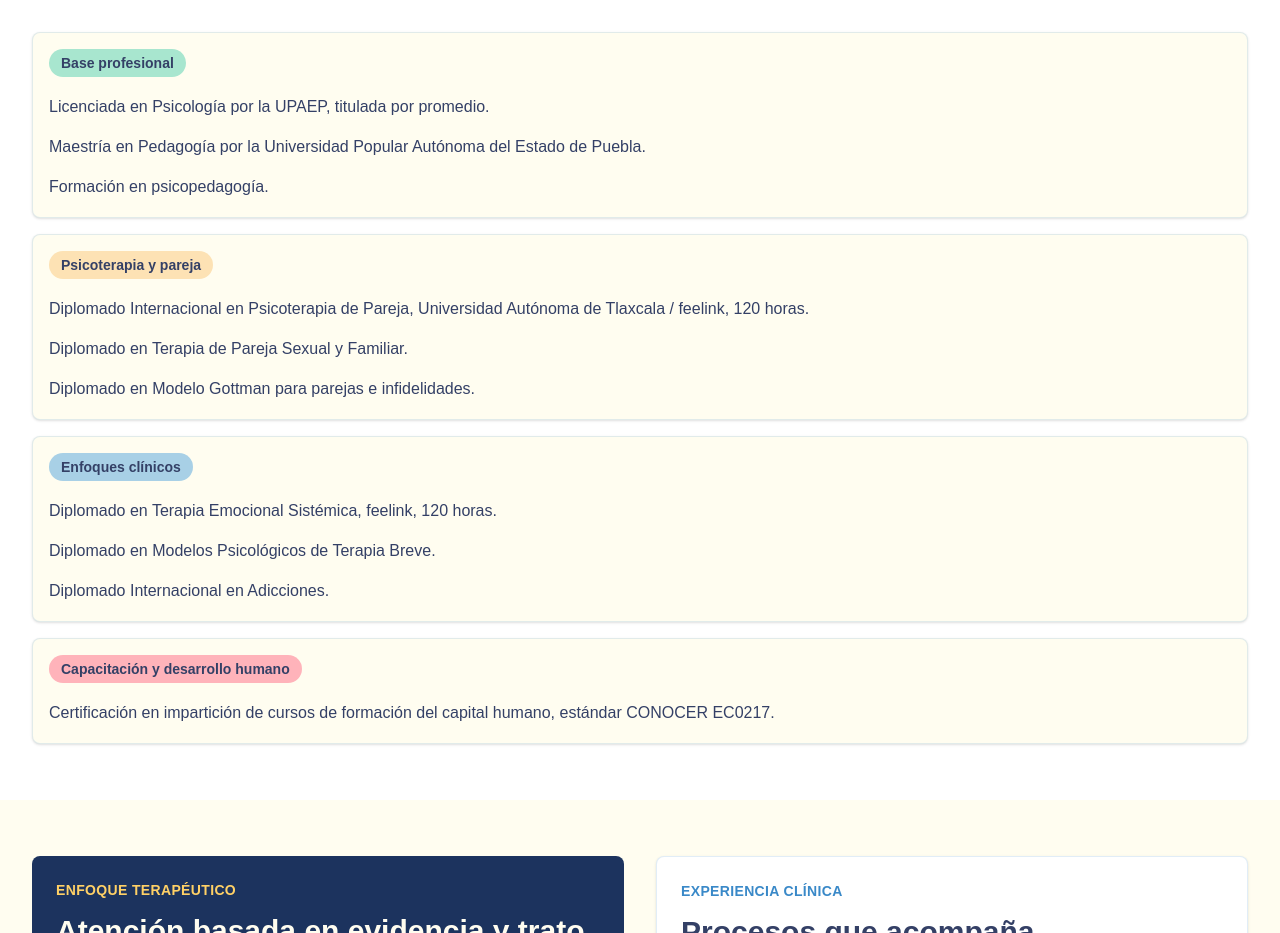
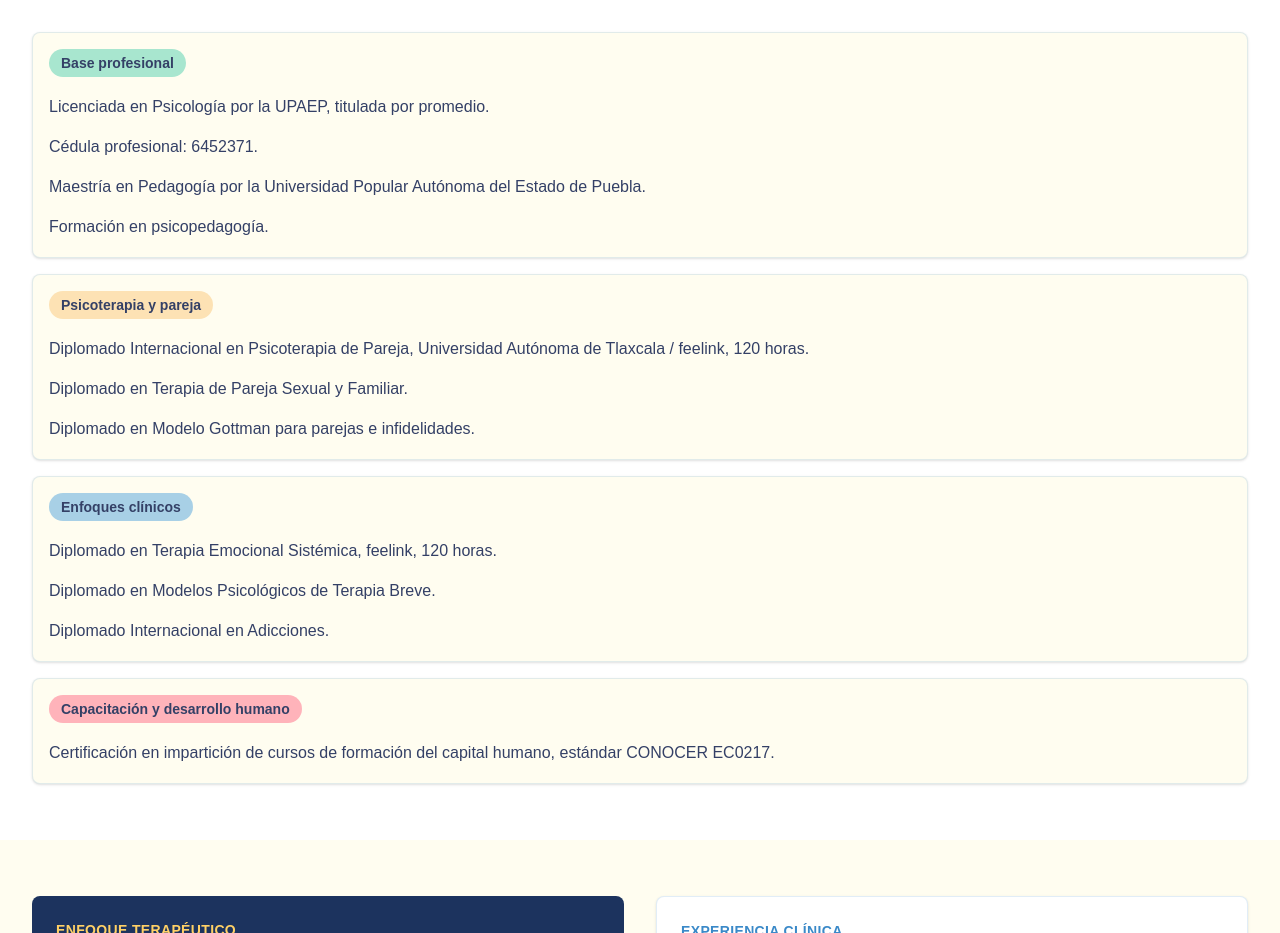
Before and after one commit to gerard-11/consultoria-dih, a Next.js app: page /sobre-mi in a window 1280 px wide. Shown: the part 960-1893 px from the top of the page. Built offline with nearby package versions, Linux system fonts and the light colour scheme.

Commit message:
Add professional license and improve LCP image loading

```diff
--- a/app/page.tsx
+++ b/app/page.tsx
@@ -8,6 +8,7 @@ import { servicePages } from "./servicios/services";
 const featuredServices = servicePages;
 
 const trustItems = [
+  "Cédula profesional 6452371",
   "Más de 15 años de experiencia profesional",
   "Terapia presencial en San Andrés Cholula y atención en línea",
   "Enfoque humano, ético, confidencial e inclusivo",
@@ -49,7 +50,7 @@ export default function Home() {
               width={360}
               height={185}
               className="mx-auto h-auto w-full max-w-sm"
-              priority
+              sizes="(min-width: 1024px) 360px, 80vw"
             />
             <dl className="mt-8 grid gap-4 text-sm sm:grid-cols-2">
               <div className="rounded-[8px] bg-disculparse p-4 text-text-primary">
--- a/app/seo.ts
+++ b/app/seo.ts
@@ -87,6 +87,11 @@ export const localBusinessJsonLd = {
     "@type": "Person",
     name: psychologistName,
     jobTitle: "Psicóloga",
+    hasCredential: {
+      "@type": "EducationalOccupationalCredential",
+      credentialCategory: "Cédula profesional",
+      identifier: "6452371",
+    },
   },
   hasOfferCatalog: {
     "@type": "OfferCatalog",
--- a/app/sobre-mi/page.tsx
+++ b/app/sobre-mi/page.tsx
@@ -10,6 +10,7 @@ const credentials = [
     color: "bg-disculparse",
     items: [
       "Licenciada en Psicología por la UPAEP, titulada por promedio.",
+      "Cédula profesional: 6452371.",
       "Maestría en Pedagogía por la Universidad Popular Autónoma del Estado de Puebla.",
       "Formación en psicopedagogía.",
     ],
```
